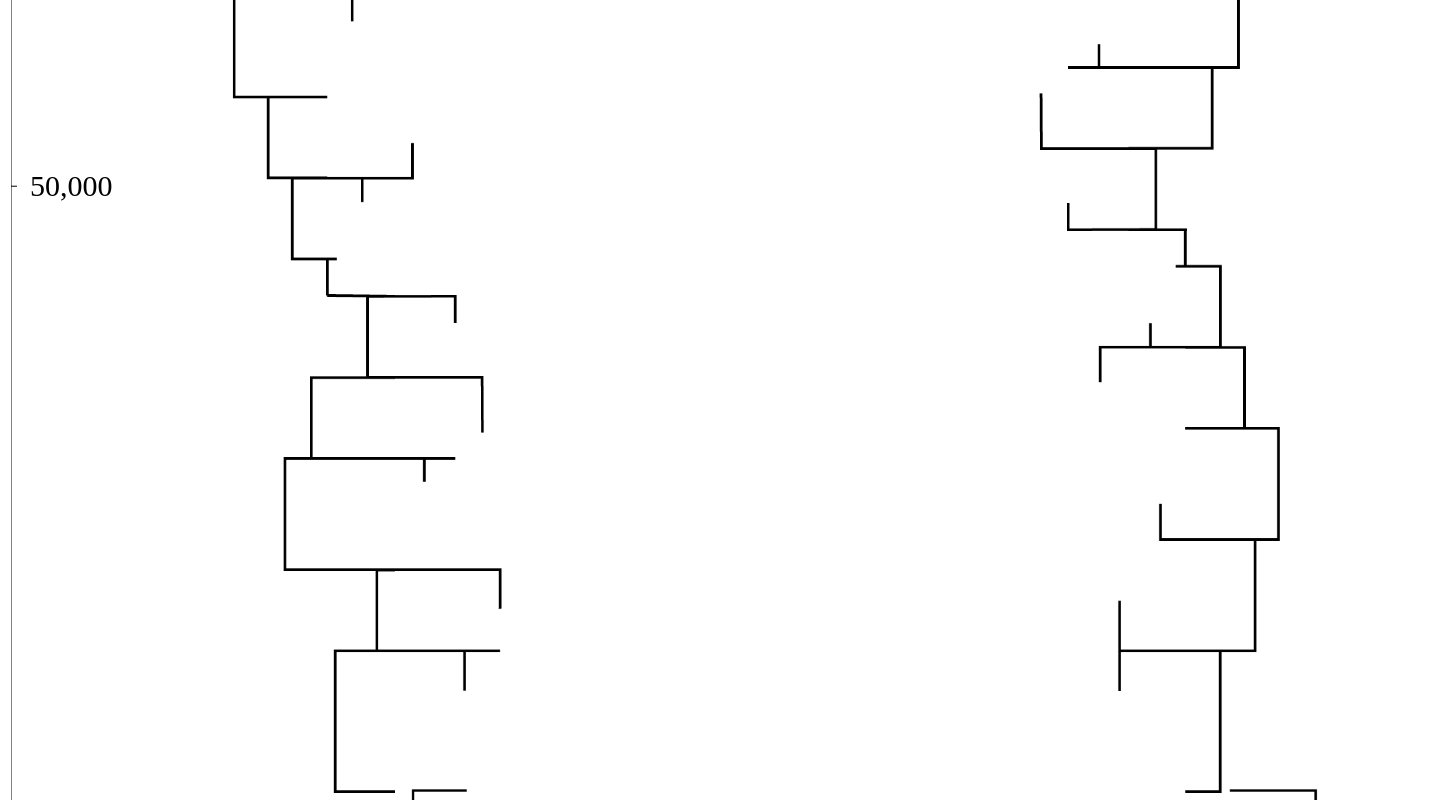
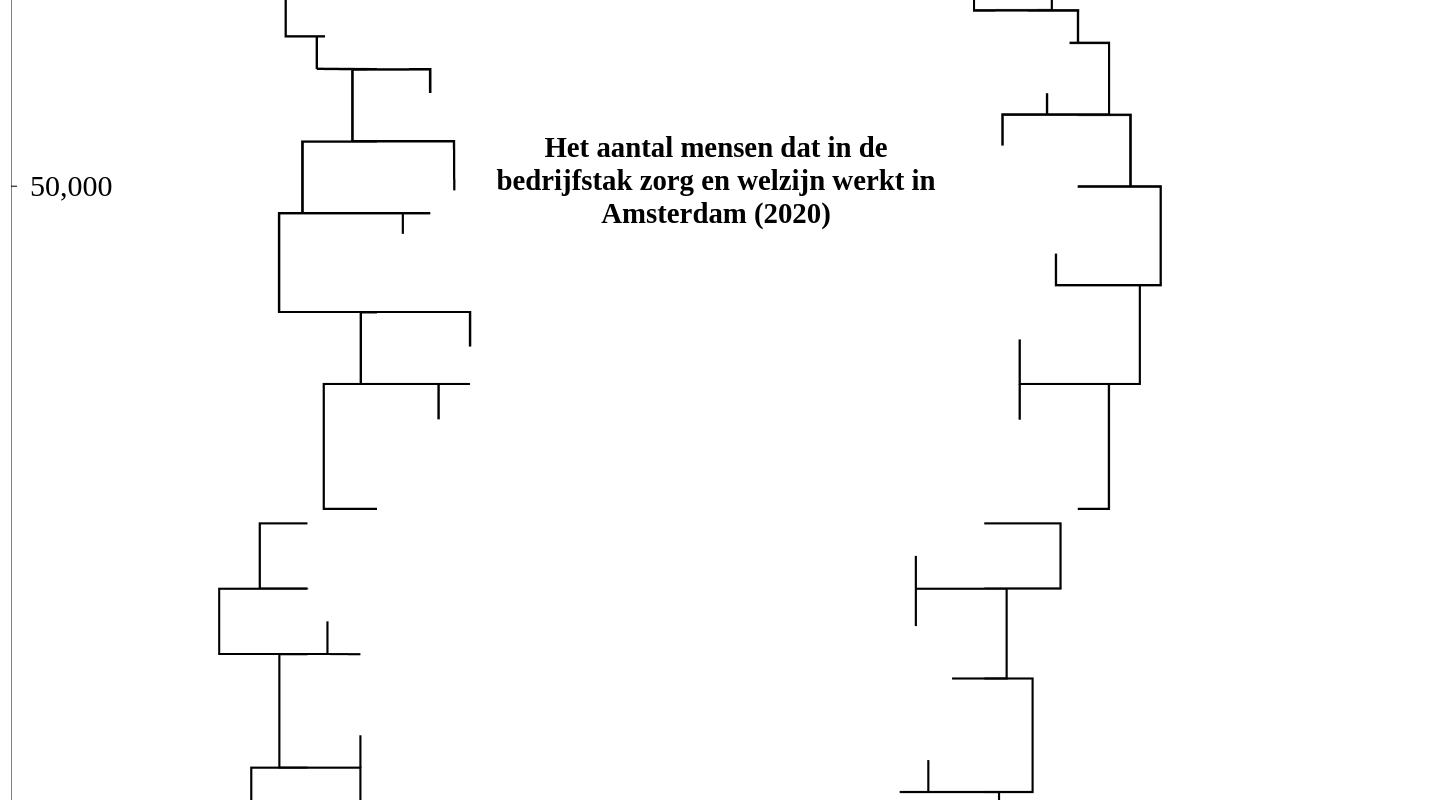
Before and after one commit to ninoschelcher/Capturing-the-Corona-Crisis, a Vue app: page / in a window 1280 px wide. Shown: the part 3100-3900 px from the top of the page, 1430 px wide, since content can reach past the window. Built offline with nearby package versions, Linux system fonts and the light colour scheme; a web font is replaced by a local one.

Commit message:
added milestones

```diff
--- a/public/index.html
+++ b/public/index.html
@@ -8,7 +8,6 @@
   <title>Pakketjes</title>
   <link rel="stylesheet" href="css/styles.css">
   <link rel="stylesheet" href="https://use.typekit.net/grc8dtj.css">
-
 </head>
 
 <body>
--- a/src/components/DozenStapel.vue
+++ b/src/components/DozenStapel.vue
@@ -2,7 +2,39 @@
   <section id="boxmountain">
     <div class="scale"></div>
     <div id="boxes">
-      <p><img src="../../public/assets/doosbegin.png" alt="" /></p>
+      <p class="milestone">
+        Het aantal mensen dat in de bedrijfstak zorg en welzijn werkt in
+        Amsterdam (2020)
+      </p>
+      <p class="milestone">
+        Met een gemiddelde dooshoogte van 80cm en je deze op elkaar stapelt is
+        net zo hoog als 40 eiffeltorens op elkaar!
+      </p>
+      <p class="milestone">Denk je dat je er al bijna bent?</p>
+      <p class="milestone">
+        Het gemiddelde pakket vervoert 50 procent lucht, er zouden dus meer
+        pakketjes mee kunnen. Wel zonde eigenlijk..
+      </p>
+      <p class="milestone">
+        Het aantal vastgestelde corona besmettingen was op 1 Januari 2021 óók
+        800.000
+      </p>
+      <p class="milestone">
+        De 6 nullen inmiddels al bereikt, het is wel een grote stapel zo..
+      </p>
+      <p class="milestone">
+        Zoveel pakketjes moest PostNL nog verwerken per dag begin December.
+      </p>
+      <p class="milestone">
+        Als je de gemiddelde lengte van een kartondoos neemt (24cm) en deze
+        achter elkaar legt kom je van Utrecht naar Bremen met dit aantal dozen.
+      </p>
+      <p class="milestone">Het einde is bijna in zicht!</p>
+      <p class="milestone">
+        Dit aantal staat gelijk aan als 10% van de inwoners in Nederland een
+        pakketje zou bestellen.
+      </p>
+      <p id="top"><img src="../../public/assets/doosbegin.png" alt="" /></p>
       <p><img src="../../public/assets/doosdoorloop.png" alt="" /></p>
       <p><img src="../../public/assets/doosdoorloop.png" alt="" /></p>
       <p><img src="../../public/assets/doosdoorloop.png" alt="" /></p>
@@ -18,6 +50,24 @@
       <p><img src="../../public/assets/doosdoorloop.png" alt="" /></p>
       <p><img src="../../public/assets/doosdoorloop.png" alt="" /></p>
       <p><img src="../../public/assets/doosdoorloop.png" alt="" /></p>
+      <p><img src="../../public/assets/doosdoorloop.png" alt="" /></p>
+      <p><img src="../../public/assets/doosdoorloop.png" alt="" /></p>
+      <p><img src="../../public/assets/doosdoorloop.png" alt="" /></p>
+      <p class="smallscreen">
+        <img src="../../public/assets/doosdoorloop.png" alt="" />
+      </p>
+      <p class="smallscreen">
+        <img src="../../public/assets/doosdoorloop.png" alt="" />
+      </p>
+      <p class="smallscreen">
+        <img src="../../public/assets/doosdoorloop.png" alt="" />
+      </p>
+      <p class="smallscreen">
+        <img src="../../public/assets/doosdoorloop.png" alt="" />
+      </p>
+      <p class="smallscreen">
+        <img src="../../public/assets/doosdoorloop.png" alt="" />
+      </p>
     </div>
   </section>
 </template>
@@ -53,20 +103,139 @@ export default {
 <style scoped>
 #boxmountain {
   display: flex;
+  position: relative;
+  overflow-x: hidden;
 }
-p:not(:first-of-type) {
+#boxmountain::-webkit-scrollbar {
+  display: none;
+}
+#boxmountain #top {
   position: relative;
   right: -150px;
   top: -8px;
 }
 #boxes {
-  margin-left: -250px;
+  margin-left: -100px;
+  height: 60160px;
+  position: relative;
+  overflow: hidden;
 }
-p {
-  text-align: right;
+#boxmountain p {
+  text-align: center;
 }
-p img {
+#boxmountain p img {
   max-width: 80%;
   margin-right: 0;
 }
+
+.smallscreen {
+  display: none;
+}
+.milestone {
+  position: absolute;
+  width: 80vw;
+  font-weight: bold;
+  font-size: 1.8em;
+  max-width: 40%;
+  margin: 0 auto;
+  text-align: center;
+}
+
+.milestone:last-child {
+  top: 47000px;
+}
+
+#boxes p:first-of-type {
+  top: 1770px;
+  left: 650px;
+}
+
+#boxes p:nth-of-type(2) {
+  top: 5300px;
+  left: 500px;
+}
+
+#boxes p:nth-of-type(3) {
+  top: 10610px;
+  left: 450px;
+}
+
+#boxes p:nth-of-type(4) {
+  top: 21170px;
+  left: 560px;
+}
+#boxes p:nth-of-type(5) {
+  top: 28230px;
+  left: 550px;
+}
+
+#boxes p:nth-of-type(6) {
+  top: 35300px;
+  left: 500px;
+}
+
+#boxes p:nth-of-type(7) {
+  top: 42370px;
+  left: 520px;
+}
+#boxes p:nth-of-type(8) {
+  top: 49400px;
+  left: 510px;
+}
+#boxes p:nth-of-type(9) {
+  top: 52970px;
+  left: 510px;
+}
+#boxes p:nth-of-type(10) {
+  top: 60000px;
+  left: 600px;
+}
+@media only screen and (max-width: 1440px) {
+  p img {
+    max-width: 70%;
+  }
+
+  #boxmountain #top {
+    right: 0px;
+  }
+  .smallscreen {
+    display: block;
+  }
+
+  #boxes p:first-of-type {
+    left: 380px;
+  }
+
+  #boxes p:nth-of-type(2) {
+    left: 330px;
+  }
+
+  #boxes p:nth-of-type(3) {
+    left: 360px;
+  }
+
+  #boxes p:nth-of-type(4) {
+    left: 420px;
+  }
+  #boxes p:nth-of-type(5) {
+    left: 0px;
+  }
+
+  #boxes p:nth-of-type(6) {
+    left: 460px;
+  }
+
+  #boxes p:nth-of-type(7) {
+    left: 400px;
+  }
+  #boxes p:nth-of-type(8) {
+    left: 420px;
+  }
+  #boxes p:nth-of-type(9) {
+    left: 420px;
+  }
+  #boxes p:nth-of-type(10) {
+    left: 420px;
+  }
+}
 </style>
```
